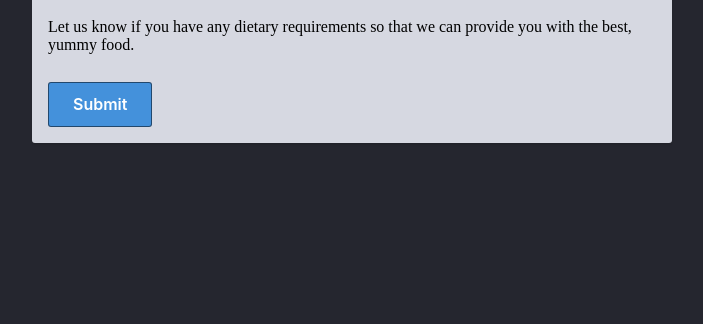
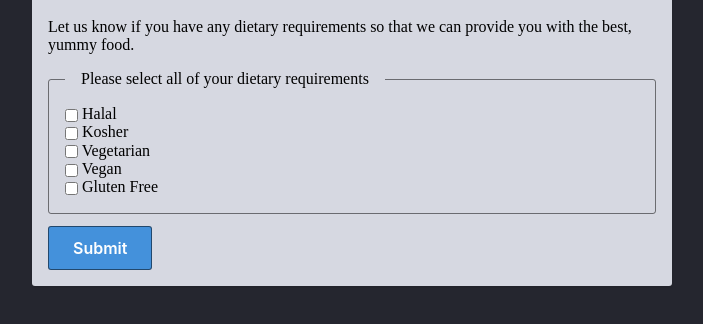
Before and after one commit to zaynab-abdelnabi/HTML-CSS-GIT, a website: page part-3/24-dietary/index.html in a window 1280 px wide. Shown: the part 158-482 px from the top of the page, without its empty margins (288-991 px from the left). Drawn offline with Linux system fonts and the light colour scheme.

Commit message:
Completed 24-dietry exercise

```diff
--- a/part-3/24-dietary/index.html
+++ b/part-3/24-dietary/index.html
@@ -20,6 +20,33 @@
 
         <form>
           <!-- Your multiple choice goes here -->
+          <fieldset>
+            <legend>Please select all of your dietary requirements</legend>
+            <label>
+              <input type="checkbox" name="dietary" />
+              Halal
+            </label>
+            <br />
+            <label>
+              <input type="checkbox" name="dietary" />
+              Kosher
+            </label>
+            <br />
+            <label>
+              <input type="checkbox" name="dietary" />
+              Vegetarian
+            </label>
+            <br />
+            <label>
+              <input type="checkbox" name="dietary" />
+              Vegan
+            </label>
+            <br />
+            <label>
+              <input type="checkbox" name="dietary" />
+              Gluten Free
+            </label>
+          </fieldset>
           <button type="submit">Submit</button>
         </form>
       </main>
```
